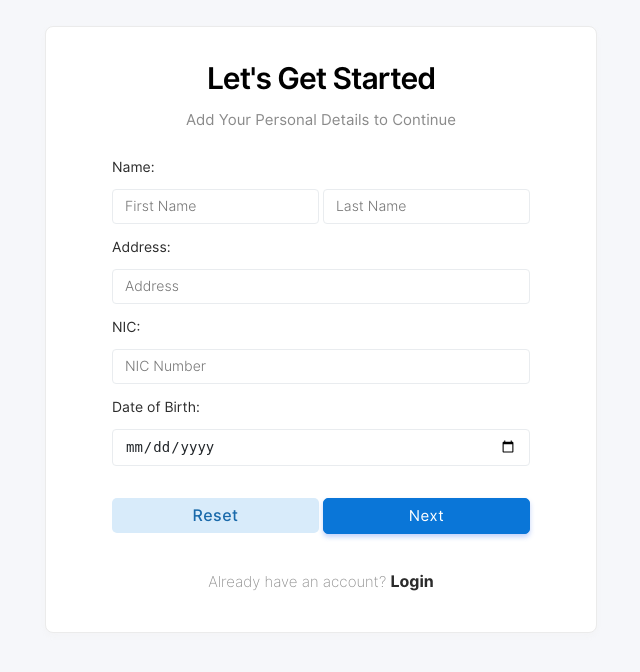
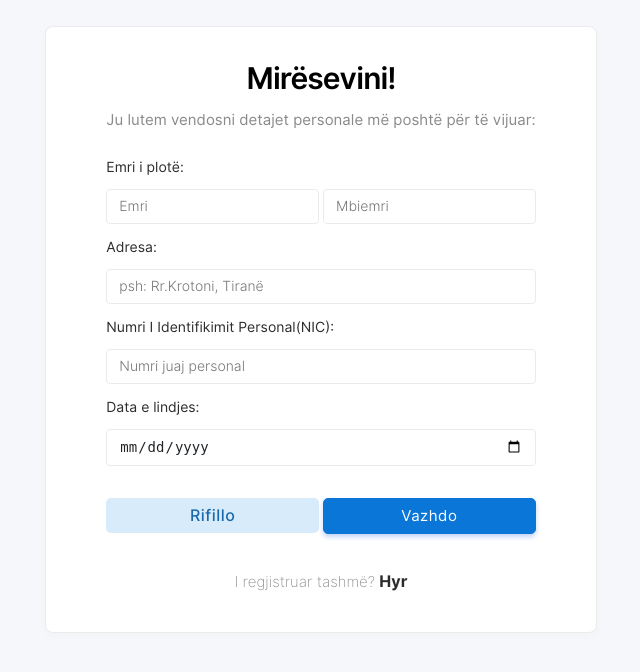
Before and after one commit to suelahasanaj/ProjektWeb, a PHP site: page /signup.php in a window 1280 px wide. Shown: the top 672 px of the page, without its empty margins (319-959 px from the left). Run offline with PHP 8.4, Linux system fonts and the light colour scheme.

Commit message:
Update signup.php file

```diff
--- a/signup.php
+++ b/signup.php
@@ -8,103 +8,87 @@
     <link rel="stylesheet" href="css/main.css">
     <link rel="stylesheet" href="css/signup.css">
 
-    <title>Sign Up</title>
+    <title>Rregjistrohu</title>
 
 </head>
 <body>
+
 <?php
 
-//learn from w3schools.com
-//Unset all the server side variables
-
 session_start();
-
 $_SESSION["user"]="";
 $_SESSION["usertype"]="";
 
-// Set the new timezone
-date_default_timezone_set('Asia/Kolkata');
+date_default_timezone_set('Europe/Tirane');
 $date = date('Y-m-d');
 
 $_SESSION["date"]=$date;
 
-
-
 if($_POST){
 
-
-
     $_SESSION["personal"]=array(
-        'fname'=>$_POST['fname'],
-        'lname'=>$_POST['lname'],
+        'first_name'=>$_POST['first_name'],
+        'last_name'=>$_POST['last_name'],
         'address'=>$_POST['address'],
         'nic'=>$_POST['nic'],
-        'dob'=>$_POST['dob']
+        'date_of_birth'=>$_POST['date_of_birth']
     );
-
-
     print_r($_SESSION["personal"]);
     header("location: create-account.php");
-
-
-
-
 }
-
 ?>
-
 
     <center>
     <div class="container">
         <table border="0">
             <tr>
                 <td colspan="2">
-                    <p class="header-text">Let's Get Started</p>
-                    <p class="sub-text">Add Your Personal Details to Continue</p>
+                    <p class="header-text">Mirësevini!</p>
+                    <p class="sub-text">Ju lutem vendosni detajet personale më poshtë për të vijuar:</p>
                 </td>
             </tr>
             <tr>
                 <form action="" method="POST" >
                 <td class="label-td" colspan="2">
-                    <label for="name" class="form-label">Name: </label>
+                    <label for="name" class="form-label">Emri i plotë: </label>
                 </td>
             </tr>
             <tr>
                 <td class="label-td">
-                    <input type="text" name="fname" class="input-text" placeholder="First Name" required>
+                    <input type="text" name="first_name" class="input-text" placeholder="Emri" required>
                 </td>
                 <td class="label-td">
-                    <input type="text" name="lname" class="input-text" placeholder="Last Name" required>
+                    <input type="text" name="last_name" class="input-text" placeholder="Mbiemri" required>
                 </td>
             </tr>
             <tr>
                 <td class="label-td" colspan="2">
-                    <label for="address" class="form-label">Address: </label>
+                    <label for="address" class="form-label">Adresa: </label>
                 </td>
             </tr>
             <tr>
                 <td class="label-td" colspan="2">
-                    <input type="text" name="address" class="input-text" placeholder="Address" required>
+                    <input type="text" name="address" class="input-text" placeholder="psh: Rr.Krotoni, Tiranë" required>
                 </td>
             </tr>
             <tr>
                 <td class="label-td" colspan="2">
-                    <label for="nic" class="form-label">NIC: </label>
+                    <label for="nic" class="form-label">Numri I Identifikimit Personal(NIC):</label>
                 </td>
             </tr>
             <tr>
                 <td class="label-td" colspan="2">
-                    <input type="text" name="nic" class="input-text" placeholder="NIC Number" required>
+                    <input type="text" name="nic" class="input-text" placeholder="Numri juaj personal" required>
                 </td>
             </tr>
             <tr>
                 <td class="label-td" colspan="2">
-                    <label for="dob" class="form-label">Date of Birth: </label>
+                    <label for="date_of_birth" class="form-label">Data e lindjes: </label>
                 </td>
             </tr>
             <tr>
                 <td class="label-td" colspan="2">
-                    <input type="date" name="dob" class="input-text" required>
+                    <input type="date" name="date_of_birth" class="input-text" required>
                 </td>
             </tr>
             <tr>
@@ -114,26 +98,24 @@ if($_POST){
 
             <tr>
                 <td>
-                    <input type="reset" value="Reset" class="login-btn btn-primary-soft btn" >
+                    <input type="reset" value="Rifillo" class="login-btn btn-primary-soft btn" >
                 </td>
                 <td>
-                    <input type="submit" value="Next" class="login-btn btn-primary btn">
+                    <input type="submit" value="Vazhdo" class="login-btn btn-primary btn">
                 </td>
 
             </tr>
             <tr>
                 <td colspan="2">
                     <br>
-                    <label for="" class="sub-text" style="font-weight: 280;">Already have an account&#63; </label>
-                    <a href="login.php" class="hover-link1 non-style-link">Login</a>
+                    <label for="" class="sub-text" style="font-weight: 280;">I regjistruar tashmë&#63; </label>
+                    <a href="login.php" class="hover-link1 non-style-link">Hyr</a>
                     <br><br><br>
                 </td>
             </tr>
-
                     </form>
             </tr>
         </table>
-
     </div>
 </center>
 </body>
```
